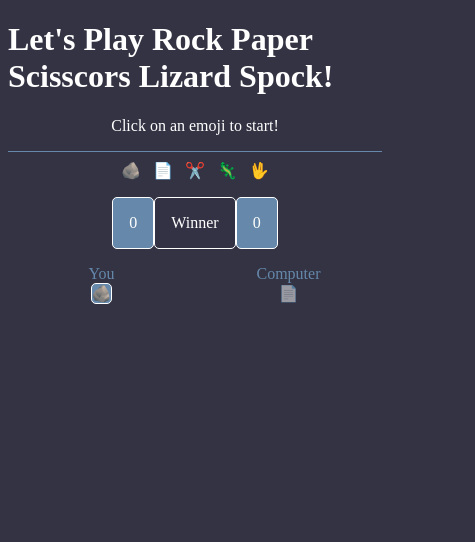
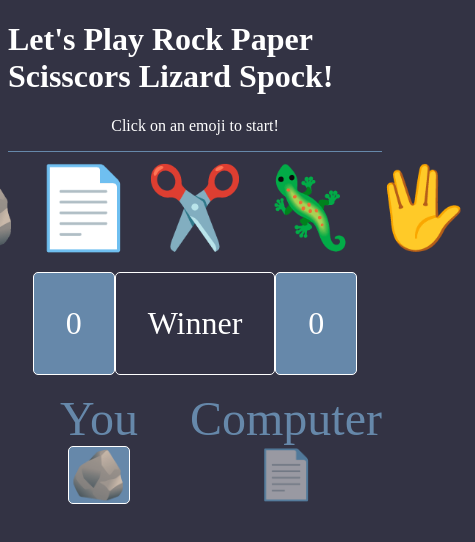
Before and after one commit to collinblank/JS-Rock-Paper-Scissors-WebGame, a plain HTML site: page index.html in a window 390 px wide. Shown: the whole page, 475 px wide, since content can reach past the window. Drawn offline with Linux system fonts and the light colour scheme.

Commit message:
Update style.css

```diff
--- a/style.css
+++ b/style.css
@@ -73,64 +73,3 @@ hr{
     border-radius: 5px;
 
 }
-
-@media (max-width: 600px){
-    .selections {
-        display: flex;
-        flex-wrap: wrap;
-        justify-content: center;
-    }
-
-    .selection {
-        background: none;
-        border: none;
-        outline: none;
-        cursor: pointer;
-        font-size: 1rem;
-        transition: 500ms;
-    }
-    .results-score{
-        display: flex;
-        justify-content:center;
-        padding: 1em;
-        font-size: 1em;
-        background-color: rgba(102, 136, 170);
-        border: 1px solid #fff;
-        border-radius: 5px;
-    }
-    #winner{
-        padding: 1em;
-        font-size: 1em;
-        background-color: rgba(51, 51, 68, .5);
-        border: 1px solid #fff;
-        border-radius: 5px;
-    }
-
-    .score {
-        margin-top: 1rem;
-        font-size: 1em;
-        display: grid;
-        justify-content: center;
-        grid-template-columns: repeat(2, 1fr);
-        justify-items: center;
-        align-items: center;
-        color: rgba(102, 136, 170);
-    }
-
-    .result-score {
-        font-size: 1rem;
-        margin-left: .1rem;
-        color: #fff;
-    }
-
-    .score-selection {
-        opacity: .5;
-    }
-    .score-selection.winner{
-        background-color: rgba(102, 136, 170);
-        opacity: 1.5;
-        border: 1px solid #fff;
-        border-radius: 5px;
-
-    }
-}
```
